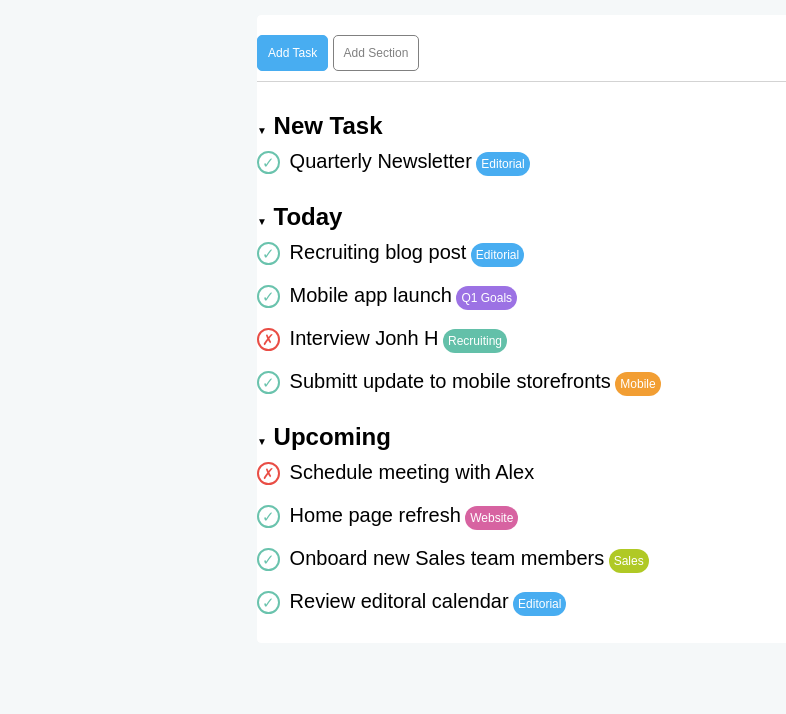
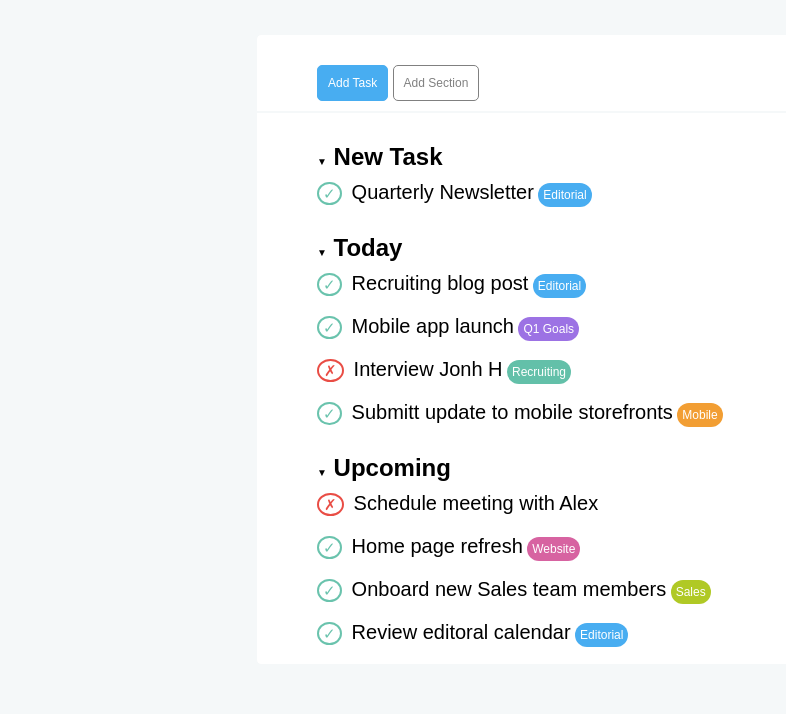
Before and after one commit to SimoneNegrisoli/html-css-toboolist, a plain HTML site: page index.html in a window 1280 px wide. Shown: the part 86-800 px from the top of the page, without its empty margins (0-786 px from the left). Drawn offline with Linux system fonts and the light colour scheme.

Commit message:
final update

```diff
--- a/css/style.css
+++ b/css/style.css
@@ -27,6 +27,8 @@ h1{
 }
 .logo{
     vertical-align: middle;
+    padding: 10px;
+    font-size: 40px;
 }
 
 /* colors */
@@ -60,11 +62,16 @@ h1{
 
 }
 
-.add{
-    border-bottom: 1px solid lightgrey;
+.top{
+    border-bottom: 2px solid #F5F8F9;
     margin-top: 20px;
+    margin-bottom: 10px;
 }
 
+.add{
+    margin-left: 60px;
+    margin-top: 30px;
+}
 
 #triangle{
     font-size: 10px;
@@ -74,9 +81,6 @@ section h2 {
     margin-bottom: 10px;
 }
 
-section{
-    margin-bottom: 30px;
-}
 
 ul{
     list-style: none;
@@ -102,7 +106,7 @@ ul li{
     border: 2px solid #6AC3AD;
     border-radius: 50%;
     margin-right: 10px;
-    padding: 1px 3px;
+    padding: 1px 4px;
     text-align: center;
     line-height: 5px;
 }
@@ -115,7 +119,7 @@ ul li{
     border: 2px solid #E94D45;
     border-radius: 50%;
     margin-right: 10px;
-    padding: 1px 3px;
+    padding: 1px 5px;
     text-align: center;
     line-height: 5px;
 }
--- a/index.html
+++ b/index.html
@@ -14,52 +14,62 @@
         <h1 class="logo">Toboolist</h1>
     </header>
     <main>
+        <div class="top">
+            <section class="add">
+                <input class="blue-bg text-white radius-top" type="submit" value="Add Task">
+                <input class="white-bg text-grey radius-top" type="submit" value="Add Section">
+            </section>
+        </div>
+
         <section class="add">
-            <input class="blue-bg text-white radius-top" type="submit" value="Add Task">
-            <input class="white-bg text-grey radius-top" type="submit" value="Add Section">
-        </section>
-
-        <section>
             <h2><span id="triangle">&#9660;</span> New Task</h2>
             <ul>
                 <li>
-                    <span class="check-green">&check;</span><span class="text-note">Quarterly Newsletter</span> <span class="highlighted-blue">Editorial</span>
+                    <span class="check-green">&check;</span><span class="text-note">Quarterly Newsletter</span> <span
+                        class="highlighted-blue">Editorial</span>
                 </li>
             </ul>
         </section>
 
-        <section>
+        <section class="add">
             <h2><span id="triangle">&#9660;</span> Today</h2>
             <ul>
                 <li>
-                    <span class="check-green">&check;</span><span class="text-note">Recruiting blog post</span> <span class="highlighted-blue">Editorial</span>
+                    <span class="check-green">&check;</span><span class="text-note">Recruiting blog post</span> <span
+                        class="highlighted-blue">Editorial</span>
                 </li>
                 <li>
-                    <span class="check-green">&check;</span><span class="text-note">Mobile app launch</span> <span class="highlighted-purple">Q1 Goals</span>
+                    <span class="check-green">&check;</span><span class="text-note">Mobile app launch</span> <span
+                        class="highlighted-purple">Q1 Goals</span>
                 </li>
                 <li>
-                    <span class="cross-red">&cross;</span><span class="text-note">Interview Jonh H</span> <span class="highlighted-green1">Recruiting</span>
+                    <span class="cross-red">&cross;</span><span class="text-note">Interview Jonh H</span> <span
+                        class="highlighted-green1">Recruiting</span>
                 </li>
                 <li>
-                    <span class="check-green">&check;</span><span class="text-note">Submitt update to mobile storefronts</span> <span class="highlighted-orange">Mobile</span>
+                    <span class="check-green">&check;</span><span class="text-note">Submitt update to mobile
+                        storefronts</span> <span class="highlighted-orange">Mobile</span>
                 </li>
             </ul>
         </section>
 
-        <section>
+        <section class="add">
             <h2><span id="triangle">&#9660;</span> Upcoming</h2>
             <ul>
                 <li>
                     <span class="cross-red">&cross;</span><span class="text-note">Schedule meeting with Alex</span>
                 </li>
                 <li>
-                    <span class="check-green">&check;</span><span class="text-note">Home page refresh</span> <span class="highlighted-pink">Website</span>
+                    <span class="check-green">&check;</span><span class="text-note">Home page refresh</span> <span
+                        class="highlighted-pink">Website</span>
                 </li>
                 <li>
-                    <span class="check-green">&check;</span><span class="text-note">Onboard new Sales team members</span> <span class="highlighted-green2">Sales</span>
+                    <span class="check-green">&check;</span><span class="text-note">Onboard new Sales team
+                        members</span> <span class="highlighted-green2">Sales</span>
                 </li>
                 <li>
-                    <span class="check-green">&check;</span><span class="text-note">Review editoral calendar</span> <span class="highlighted-blue">Editorial</span>
+                    <span class="check-green">&check;</span><span class="text-note">Review editoral calendar</span>
+                    <span class="highlighted-blue">Editorial</span>
                 </li>
             </ul>
         </section>
```
